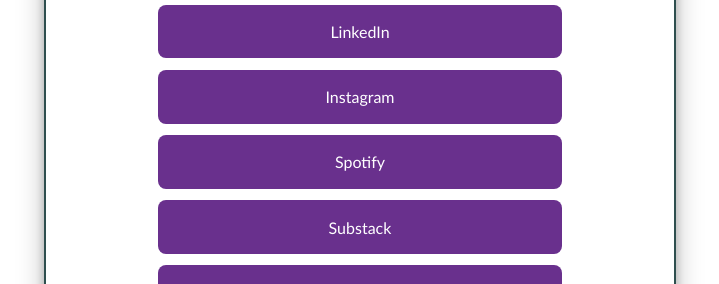
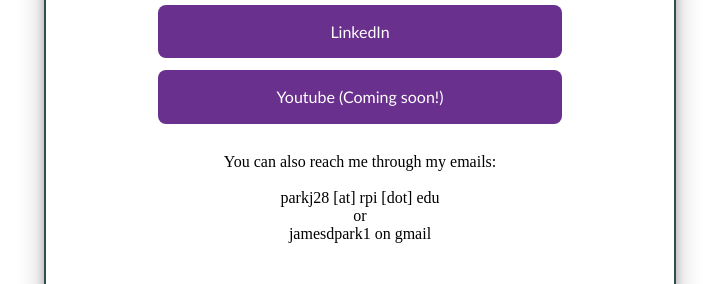
Before and after one commit to jvmespark/jvmespark.github.io, a React (Vite) app: page /writings in a window 1280 px wide. Shown: the part 662-946 px from the top of the page, without its empty margins (280-999 px from the left). Built offline with nearby package versions, Linux system fonts and the light colour scheme.

Commit message:
internet

```diff
--- a/src/components/aboutCard.tsx
+++ b/src/components/aboutCard.tsx
@@ -37,9 +37,9 @@
           <div className="contacts">
             <li><a href={"https://github.com/jvmespark"}>{"Github"}</a></li>
             <li><a href={"https://www.linkedin.com/in/jvmespark/"}>{"LinkedIn"}</a></li>
-            <li><a href={"https://instagram.com/jvmespark"}>{"Instagram"}</a></li>
-            <li><a href={"https://open.spotify.com/user/31wkdpjr2cnzo3yctou2tz65xfiy?si=9d7853fea20e447f"}>{"Spotify"}</a></li>
-            <li><a href={"https://jvmespark.substack.com"}>{"Substack"}</a></li>
+            {/*<li><a href={"https://instagram.com/jvmespark"}>{"Instagram"}</a></li>*/}
+            {/*<li><a href={"https://open.spotify.com/user/31wkdpjr2cnzo3yctou2tz65xfiy?si=9d7853fea20e447f"}>{"Spotify"}</a></li>*/}
+            {/*<li><a href={"https://jvmespark.substack.com"}>{"Substack"}</a></li>*/}
             <li><a href={"https://www.youtube.com/@cryocoda"}>{"Youtube (Coming soon!)"}</a></li>
           </div>
           <br></br>
```
